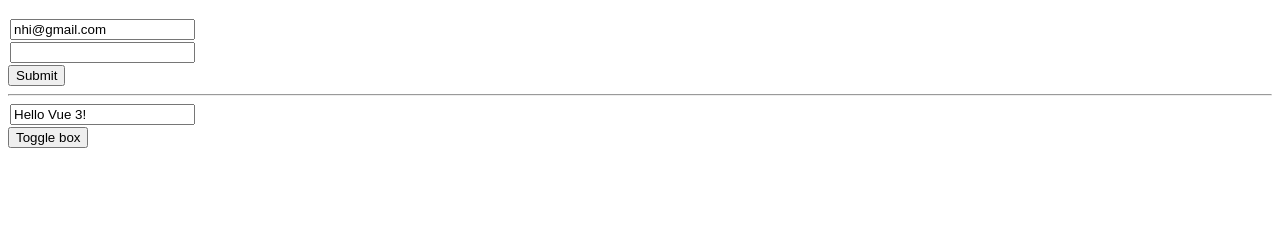
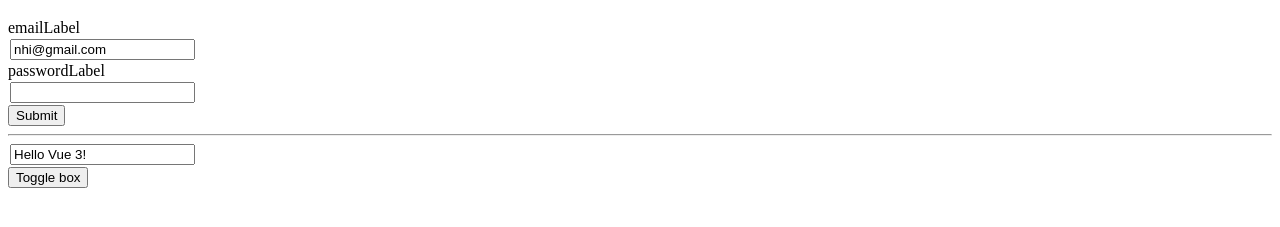
Before and after one commit to NhyNhyNguyen/VueJSLearning, a plain HTML site: page VueJS/index.html in a window 1280 px wide. Shown: the part 61-288 px from the top of the page. Drawn offline with nearby package versions, Linux system fonts and the light colour scheme.

Commit message:
[computed, props]

```diff
--- a/VueJS/index.html
+++ b/VueJS/index.html
@@ -71,16 +71,19 @@
                     <h1>
                       {{ title }}
                     </h1>
-                        <input type = 'email' v-model="email"/>
-                        <input type = 'password' v-model="password"/>
+                        <custom-input  v-model="email"  label="emailLabel"/>
+                        <custom-input  v-model="password"  label="passwordLabel"/>
                     <button >Submit</button>
                     </form>
                 `,
+                components:['custom-input'],
                 data: function (){
                     return {
                         title: "Login Form",
                         email: 'nhi@gmail.com',
-                        password:''
+                        password:'',
+                        emailLabel: "Email",
+                        passwordLabel: 'Password'
                     }
                 },
                 methods:{
@@ -91,6 +94,31 @@
             },
 
         )
+        app.component(
+            "custom-input",{
+                template:
+                    `
+                <label>
+                    {{label}}
+                    <input type="text" v-model="inputValue"/>
+                </label>
+                `,
+                props:['label','modelValue'],
+                computed:{
+                    inputValue:{
+                        get(){
+                            return this.modelValue;
+                        },
+                        set(value){
+                            this.$emit('update:modelValue', value)
+                        }
+                    }
+                }
+                // data:{
+                //     inputValue: ""
+                // }
+            }
+        )
         app.mount("#app");
     </script>
 </body>
```
Also changed, not shown: 1 other file.
